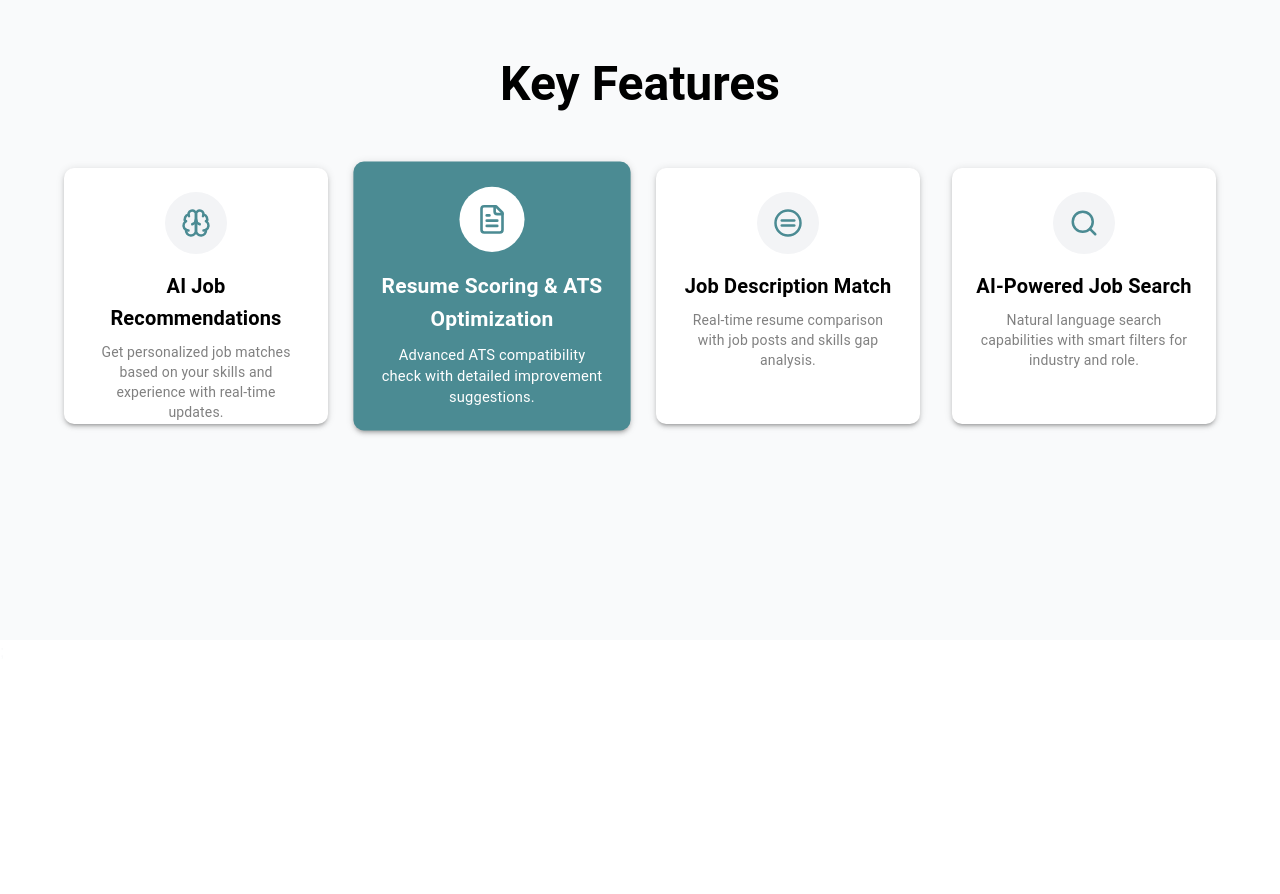
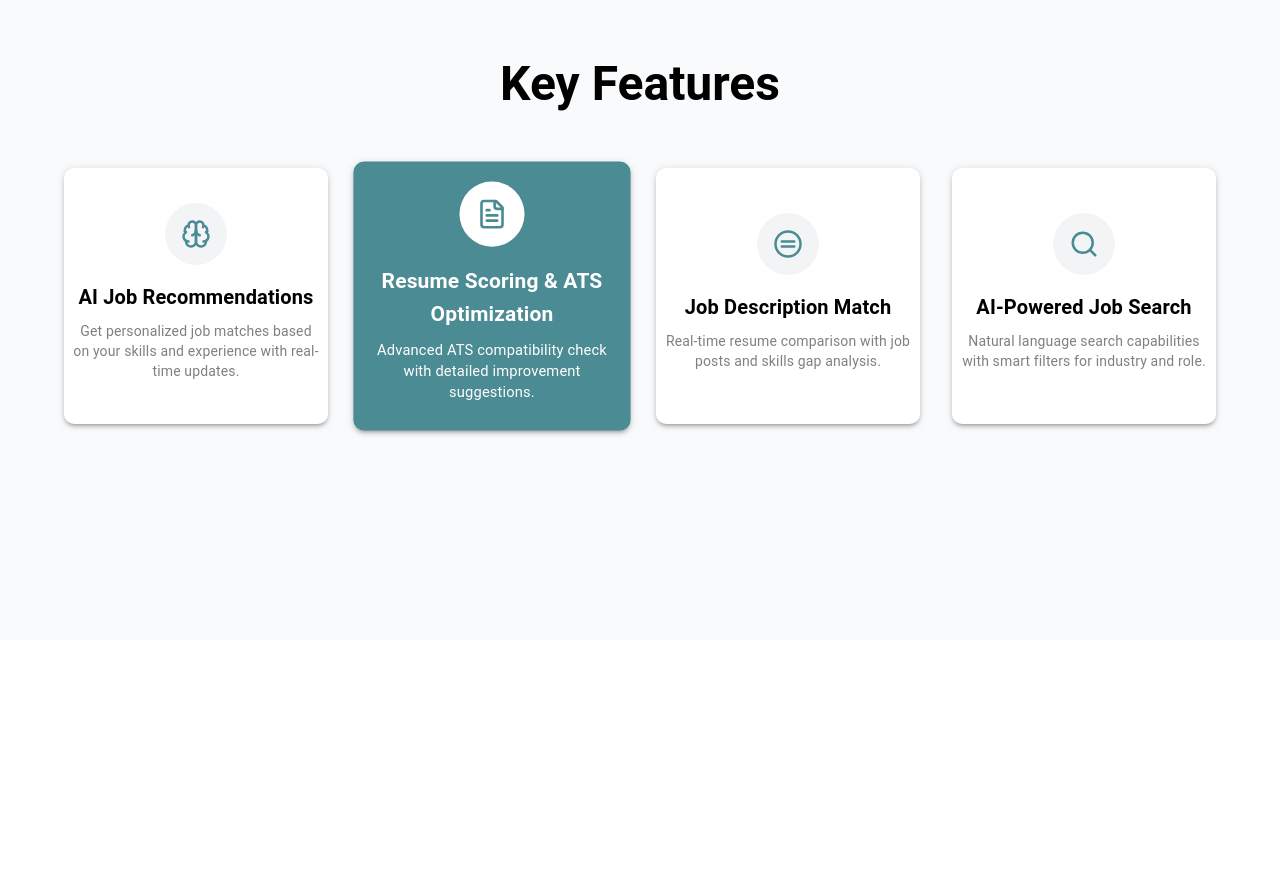
Before and after one commit to abdullah-k18/rozgar-dev, a Next.js app: page / in a window 1280 px wide. Shown: the part 960-1854 px from the top of the page. Built offline with nearby package versions, Linux system fonts and the light colour scheme.

Commit message:
Updated Landing Page

```diff
--- a/app/page.js
+++ b/app/page.js
@@ -17,8 +17,6 @@ import {
   Typography,
   Container,
   Grid,
-  AppBar,
-  Toolbar,
   Button,
   Box,
 } from "@mui/material";
@@ -168,7 +166,7 @@ export default function Home() {
               </Link>
             </div>
 
-            <div className="relative w-full h-80 lg:h-96 rounded-full">
+            <div className="relative w-full h-80 lg:h-96 rounded-full hidden lg:block">
               <Image
                 src="/logo.png"
                 alt="AI Job Search"
@@ -179,6 +177,7 @@ export default function Home() {
           </div>
         </Container>
       </section>
+
       <section
         id="features"
         className="bg-gray-50 py-12 h-auto lg:h-screen flex justify-center items-center"
@@ -201,7 +200,7 @@ export default function Home() {
             container
             spacing={4}
             justifyContent="center"
-            alignItems="center"
+            alignItems="stretch"
           >
             {features.map(({ id, logo, title, description }, index) => {
               const isActive = isLargeScreen && activeFeature === index;
@@ -220,7 +219,8 @@ export default function Home() {
                 >
                   <Card
                     sx={{
-                      height: "16rem",
+                      minHeight: "16rem",
+                      heght: "100%",
                       width: "100%",
                       maxWidth: "300px",
                       transition:
@@ -234,9 +234,15 @@ export default function Home() {
                     }}
                   >
                     <CardContent
-                      sx={{
-                        textAlign: "center",
-                        padding: 3,
+                      sx={{ // Ensures content stacks vertically
+                        display: "flex",
+    flexDirection: "column",
+    justifyContent: "center",
+    alignItems: "center",
+    textAlign: "center",
+    height: "100%",
+    paddingRight: 1,
+    paddingLeft: 1
                       }}
                     >
                       <Box
--- a/tailwind.config.js
+++ b/tailwind.config.js
@@ -13,6 +13,6 @@ module.exports = {
       },
     },
   },
-  darkMode: false,
+  darkMode: "class",
   plugins: [],
 };
```
